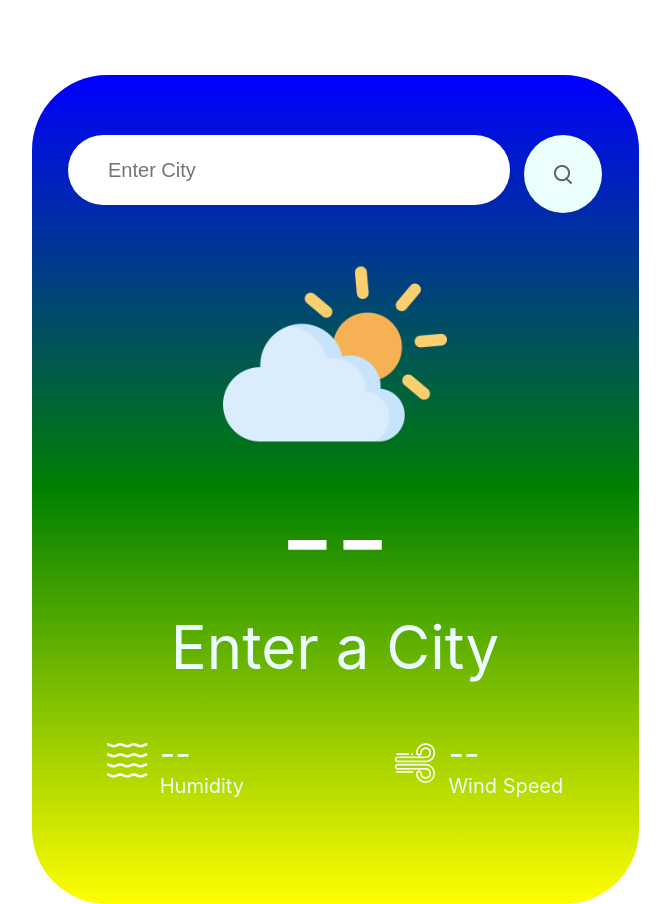
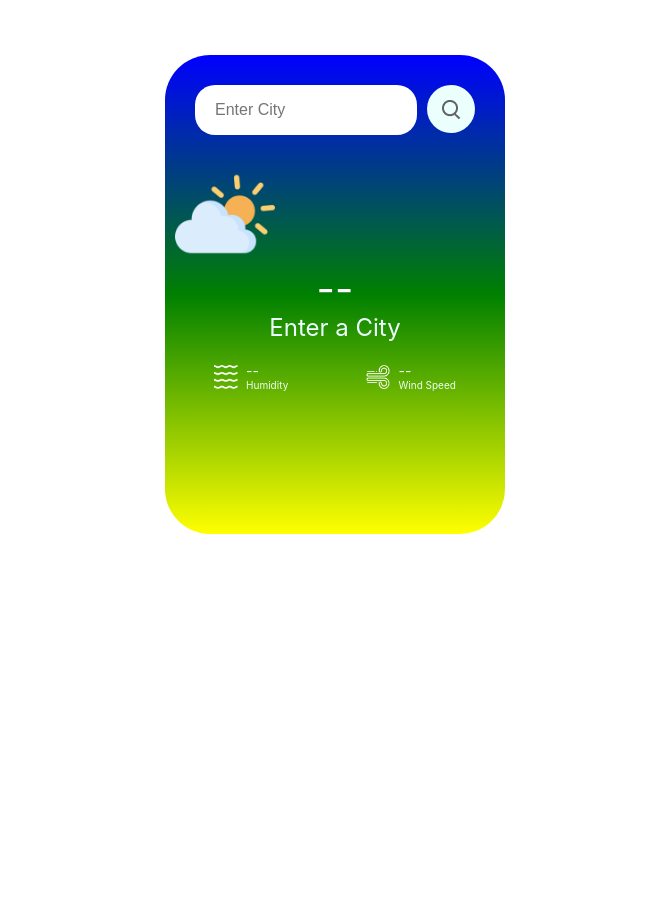
Before and after one commit to chandrasekar-canvas/weatherapps, a React (Create React App) app: page / in a window 1280 px wide. Shown: the whole page, without its empty margins (305-975 px from the left). After the commit the page ends 800 px from the top, so only its background shows below. Built offline with nearby package versions, Linux system fonts and the light colour scheme.

Commit message:
Update WetherApp.css

```diff
--- a/src/components/WetherApp/WetherApp.css
+++ b/src/components/WetherApp/WetherApp.css
@@ -1,27 +1,29 @@
 .container{
-    width:607px;
-    height:829px;
+    width:320px;
+    height:459px;
     margin:auto;
-    margin-top:75px;
-    border-radius: 75px;
+    margin-top:55px;
+    border-radius: 45px;
     background-image: linear-gradient(180deg, blue 0%,green 50%,yellow 100%);
+    padding:10px;
 }
+
 .top-bar{
 display:flex;
 justify-content: center;
-gap: 14px;
-padding-top: 60px;
+gap: 10px;
+padding-top: 20px;
 }
 .top-bar input{
     display: flex;
-    width: 400px;
-    height: 68px;
+    width: 200px;
+    height: 48px;
     background-color: #fff;
     border: none;
     outline: none;
-    border-radius: 40px;
-    padding-left:40px;
-    font-size: 20px;
+    border-radius: 20px;
+    padding-left:20px;
+    font-size: 16px;
     font-weight: 400px;
 }
 .search-icon
@@ -29,8 +31,8 @@ padding-top: 60px;
     display:flex ;
     justify-content:center;
     align-items: center;
-    width: 78px;
-    height:78px;
+    width: 48px;
+    height:48px;
     background-color: #ebfffc;
     border-radius: 40px;
     cursor: pointer;
@@ -41,13 +43,15 @@ padding-top: 60px;
     display:flex;
     justify-content: center;
     margin-top:29px;
+    width: 100px;
+    height: 100px;
 }
 
 .weather-temp{
     display:flex;
     justify-content: center;
-
-    font-size: 120px;
+    text-align: center;
+    font-size: 40px;
     font-weight: 400;
     color:#fff;
 }
@@ -56,36 +60,68 @@ padding-top: 60px;
     display:flex;
     justify-content: center;
     color:#ebffff;
-    font-size: 60px;
+    text-align: center;
     font-weight: 400;
+    font-size: 24px;
+    color: #ebffff;
 
 
 }
 .data-container{
     display:flex;
-    justify-content: center;
-    margin-top:50px;
+    justify-content: space-around;
+    margin-top:20px;
     color: #ebfffc;
 }
 .element
 {
-    margin:auto;
+
     display:flex;
-    align-items:flex-start;
-    gap:12px;
+    align-items:center;
+    gap:8px;
 
 
 }
 
 .data{
-    font-size:34px;
+    font-size:14px;
     font-weight: 400;
 
 }
 .text{
-    font-size:20px;
+    font-size:10px;
     font-weight: 400;
 }
 .icon{
-    margin-top: 10px;
+    width: 24px;
+    height: 24px;
+    margin-top: 0px;
 }
+
+.suggestions {
+    background-color: #fff;
+    max-height: 150px;
+    overflow-y: auto;
+    border-radius: 20px;
+    scroll-behavior: smooth;
+    margin-top: 5px;
+    text-align: left;
+    position: absolute;
+    width: 200px;
+    z-index: 100;
+    margin-left:30px;
+  }
+
+  .suggestion-item {
+    padding: 8px 12px;
+    cursor: pointer;
+  }
+
+  .suggestion-item:hover {
+    background-color: #e0e0e0;
+  }
+
+.footer{
+content: url("https://chandrasekarweb.netlify.app/");
+
+}
```
